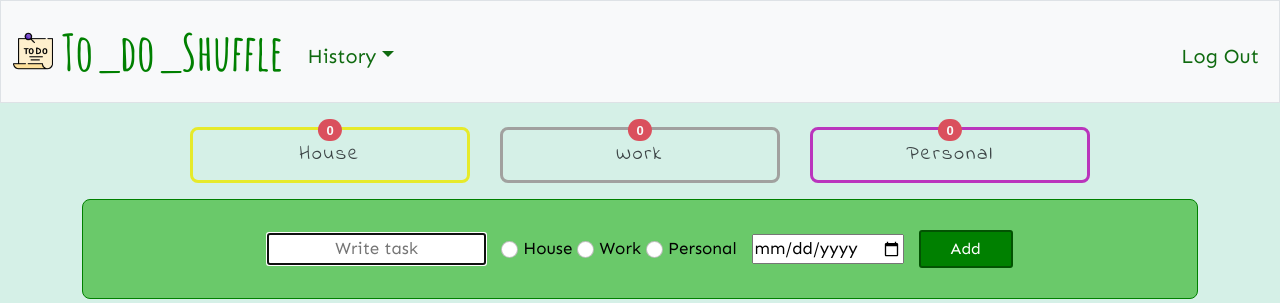
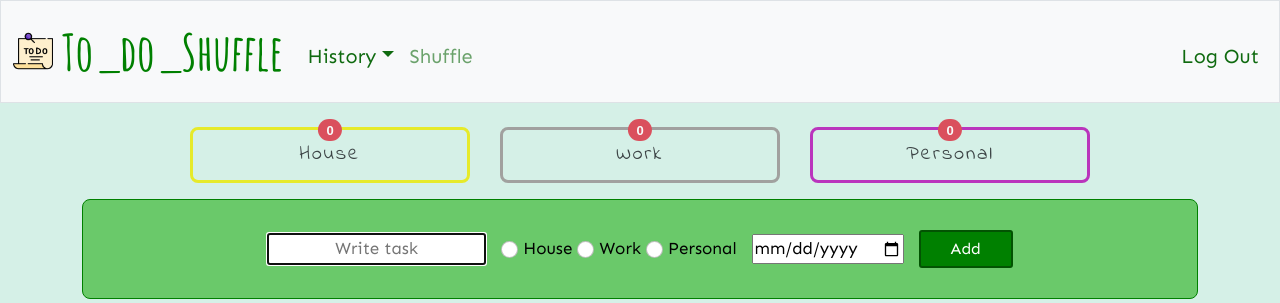
Before and after one commit to wojocode/to_do-shuffle, a Flask app: page / in a window 1280 px wide. Shown: the top 303 px of the page. Run offline with Flask 3, Linux system fonts and the light colour scheme; a user stored in the database is signed in; data comes from the database, SQL or seed files in the repository; both versions use the stored data as it was after the commit; some libraries are stand-ins or nearby versions.

Commit message:
develop clear history in progress

```diff
--- a/app.py
+++ b/app.py
@@ -38,16 +38,16 @@ def index():
         personal = db.execute("SELECT COUNT(category) AS personal FROM tasks WHERE category = 'Personal' AND user_id IN (SELECT id FROM users WHERE id = ?) AND id IN (SELECT task_id FROM archieve WHERE status = 'active');",session["user_id"])
 # display shuffle function when user have more than 1 task
         if len(rows) >= 2:
-            shuffle = True
+            shuffle = "active"
         else:
-            shuffle = False
+            shuffle = "unactive"
  # hide/display history button depends on task quantity
         if len(history_rows) < 1:
-            history = False
+            history = "unactive"
         else:
-            history = True
+            history = "active"
 
-        return render_template("index.html",records = rows,h = house,w = work,p = personal,history_rows = history,shuffle = shuffle)
+        return render_template("index.html",records = rows,h = house,w = work,p = personal,history = history, shuffle = shuffle)
 
 #REGISTER USER#
 @app.route('/register', methods=["POST", "GET"])
--- a/templates/history.html
+++ b/templates/history.html
@@ -1,5 +1,5 @@
 {% extends "layout.html"%}
-{% block title%} History {% endblock%}
+{% block title %} History {% endblock%}
 {% block main %}
 <nav aria-label="breadcrumb">
   <ol class="breadcrumb">
@@ -46,4 +46,7 @@
   </tbody>
   {% endfor %}
 {% endif %}
+<form action="/clear", method="get" class="task_add">
+<button type="submit" class="btn btn-primary">Clear</button>
+</form>
 {% endblock %}
--- a/templates/index.html
+++ b/templates/index.html
@@ -1,5 +1,20 @@
 {% extends "layout.html" %}
 {% block title %} Dashboard {% endblock%}
+{% block shuffle %}
+<li class={% if shuffle == "active" %} "nav-item" {% elif shuffle == "unactive" %} "nav-item disabled"{% endif %} ><a class="nav-link" href="/shuffle">Shuffle</a></li>
+{% endblock%}
+
+{% block history %}
+    <li class={% if history == "active" %} "nav-item dropdown" {% elif history == "unactive" %} "nav-item dropdown disabled" {% endif %}>
+      <a class="nav-link dropdown-toggle" data-bs-toggle="dropdown" href="#" role="button" aria-expanded="false">History</a>
+        <ul class="dropdown-menu">
+            <li><a class="dropdown-item" href="/history">Show all</a></li>
+                <li><hr class="dropdown-divider"></li>
+                <li><a class="dropdown-item" href="/clear">Clear</a></li>
+        </ul>
+      </li>
+{% endblock%}
+
 {% block main %}
 <div class="mb-3 category_wrapper">
   <button type="button" class="btn house position-relative" onclick="location.href='/House'" {% if h[0]["house"] == 0 %} disabled {% endif %}>
--- a/templates/layout.html
+++ b/templates/layout.html
@@ -23,19 +23,10 @@
                 {% if session["user_id"] %}
                 <div class="collapse navbar-collapse" id="navbar">
                         <ul class="navbar-nav me-auto mt-2">
-                            {% if history_rows %}
-                            <li class="nav-item dropdown">
-                                <a class="nav-link dropdown-toggle" data-bs-toggle="dropdown" href="#" role="button" aria-expanded="false">History</a>
-                                <ul class="dropdown-menu">
-                                  <li><a class="dropdown-item" href="/history">Show all</a></li>
-                                  <li><hr class="dropdown-divider"></li>
-                                  <li><a class="dropdown-item" href="/clear">Clear</a></li>
-                                </ul>
-                              </li>
-                            {% endif %}
-                            {% if shuffle %}
-                            <li class="nav-item"><a class="nav-link" href="/shuffle">Shuffle</a></li>
-                            {% endif %}
+                            {% block history %}{% endblock%}
+
+                            {% block shuffle %}{% endblock%}
+
                         </ul>
                         <ul class="navbar-nav ms-auto mt-2">
                             <li class="nav-item"><a class="nav-link" href="/logout">Log Out</a></li>
```
Also changed, not shown: static/style.css (+30 -30 lines), data.db.
